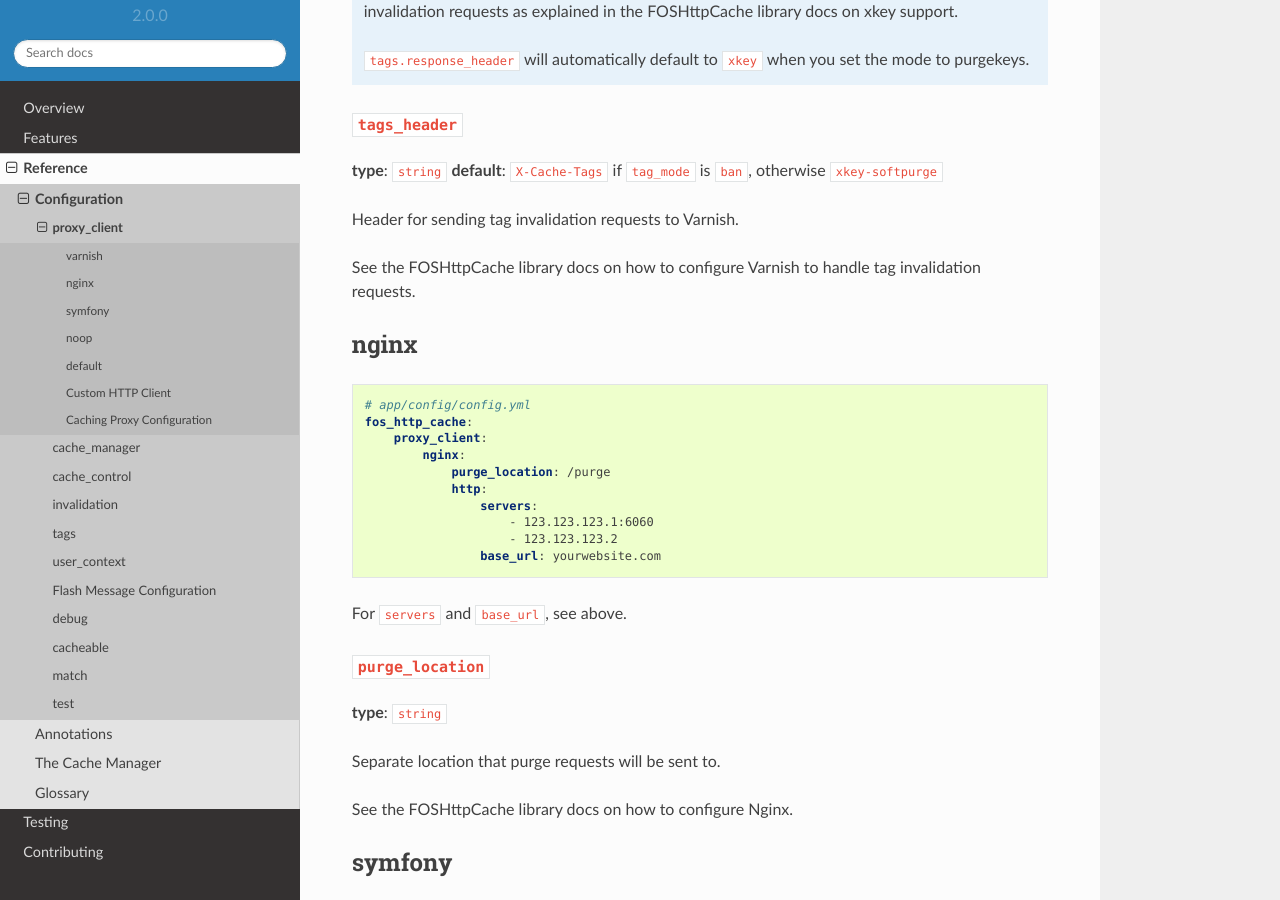
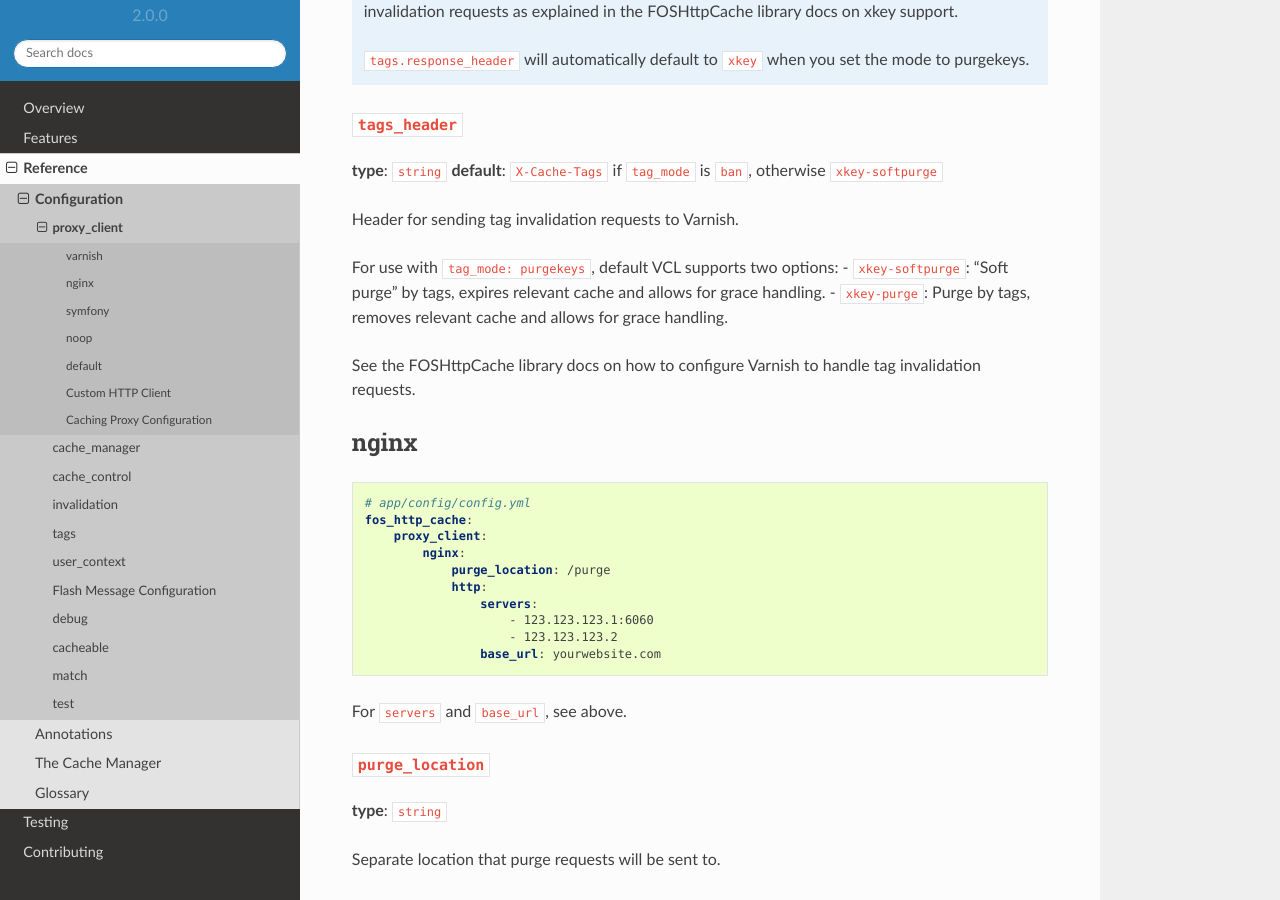
Before and after one commit to FriendsOfSymfony/FOSHttpCacheBundle, a Sphinx documentation site: the page built from Resources/doc/reference/configuration/proxy-client.rst, in a window 1280 px wide and 900 px high, scrolled down 2260 px. Built offline with Sphinx 7.4.7 and the Read the Docs theme 2.0.0, drawn with Linux system fonts in a browser that asks for light colours.

Commit message:
Add description on tags_header options when using xkey
xkey-purge option where only described in `tag_mode` section.

```diff
--- a/Resources/doc/reference/configuration/proxy-client.rst
+++ b/Resources/doc/reference/configuration/proxy-client.rst
@@ -126,6 +126,10 @@ default ``xkey-softpurge``.
 **type**: ``string`` **default**: ``X-Cache-Tags`` if ``tag_mode`` is ``ban``, otherwise ``xkey-softpurge``
 
 Header for sending tag invalidation requests to Varnish.
+
+For use with ``tag_mode: purgekeys``, default VCL supports two options:
+- ``xkey-softpurge``: "Soft purge" by tags, expires relevant cache and allows for grace handling.
+- ``xkey-purge``: Purge by tags, removes relevant cache and allows for grace handling.
 
 See the :ref:`FOSHttpCache library docs <foshttpcache:varnish configuration>`
 on how to configure Varnish to handle tag invalidation requests.
```
